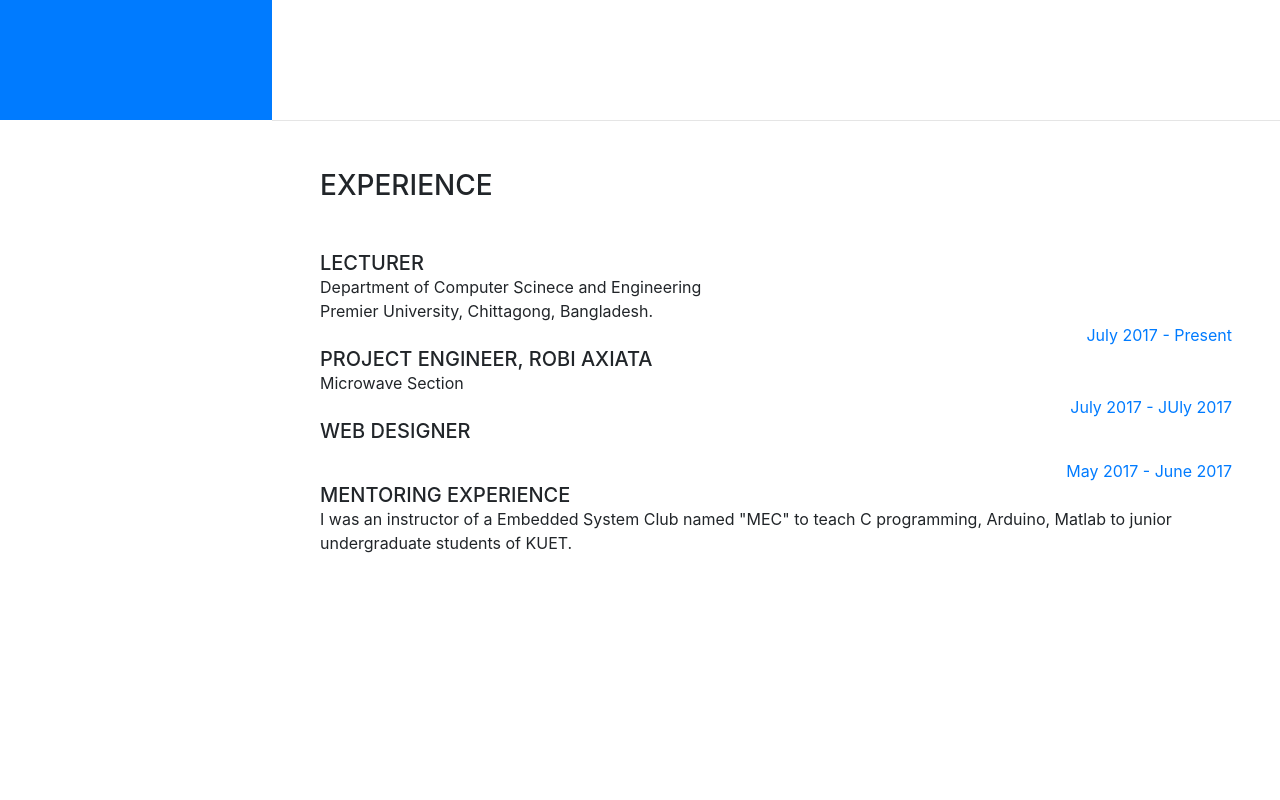
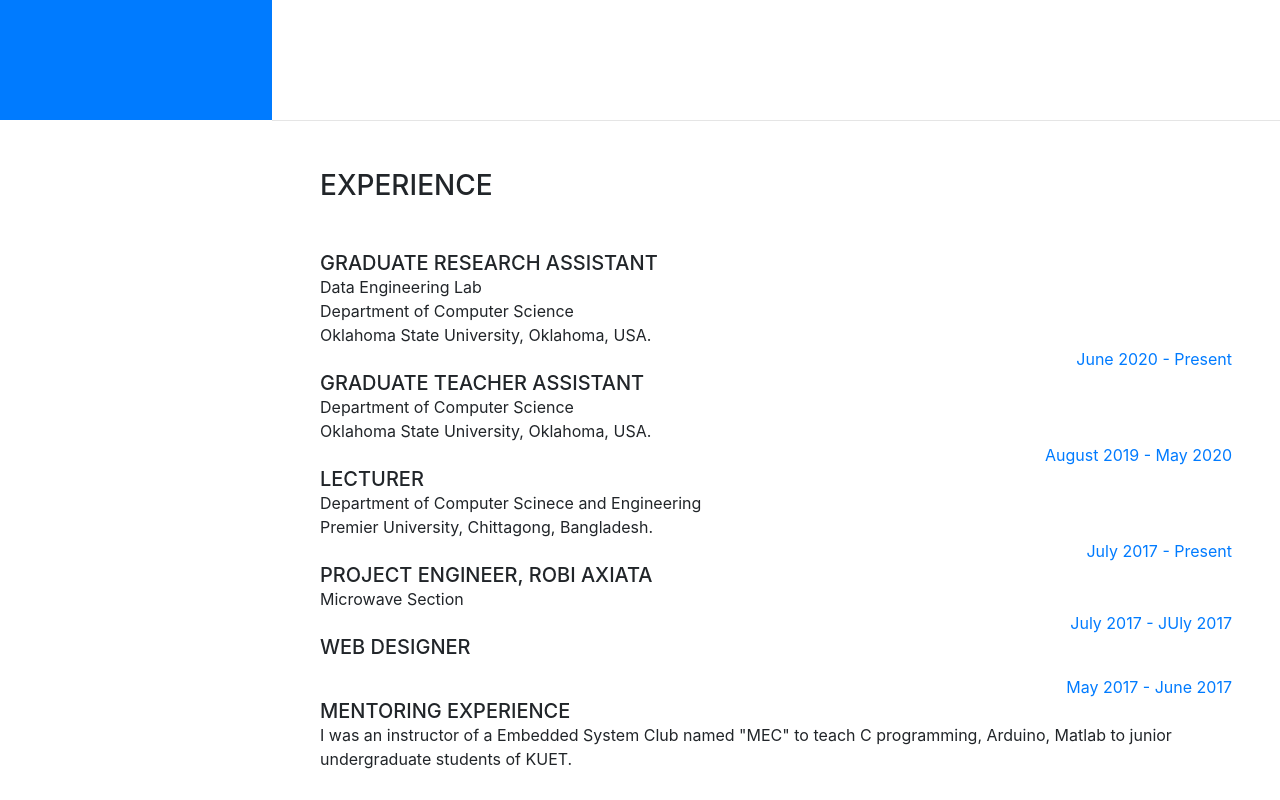
Before and after one commit to khaledmohammedsaifuddin/Profile, a website with bundled scripts: page index.html in a window 1280 px wide. Shown: the part 680-1480 px from the top of the page. Built offline with nearby package versions, Linux system fonts and the light colour scheme; a web font is replaced by a local one.

Commit message:
update
updated

```diff
--- a/index.html
+++ b/index.html
@@ -92,6 +92,22 @@ Currently, I am working on Real-Time Face Recognition Based Attendance System, S
 
       <section class="resume-section p-3 p-lg-5 d-flex flex-column" id="experience">
           <h3 class="mb-5">Experience</h3>
+
+          <h5 class="mb-0"> Graduate Research Assistant</h5>
+          Data Engineering Lab </br>
+          Department of Computer Science </br>
+          Oklahoma State University, Oklahoma, USA.
+          <div class="resume-date text-md-right">
+            <span class="text-primary">June 2020 - Present</span>
+          </div>
+
+          <h5 class="mb-0"> Graduate Teacher Assistant</h5>
+          Department of Computer Science </br>
+          Oklahoma State University, Oklahoma, USA.
+          <div class="resume-date text-md-right">
+            <span class="text-primary">August 2019 - May 2020</span>
+          </div>
+
 
               <h5 class="mb-0">Lecturer</h5>
                Department of Computer Scinece and Engineering</br>
```
